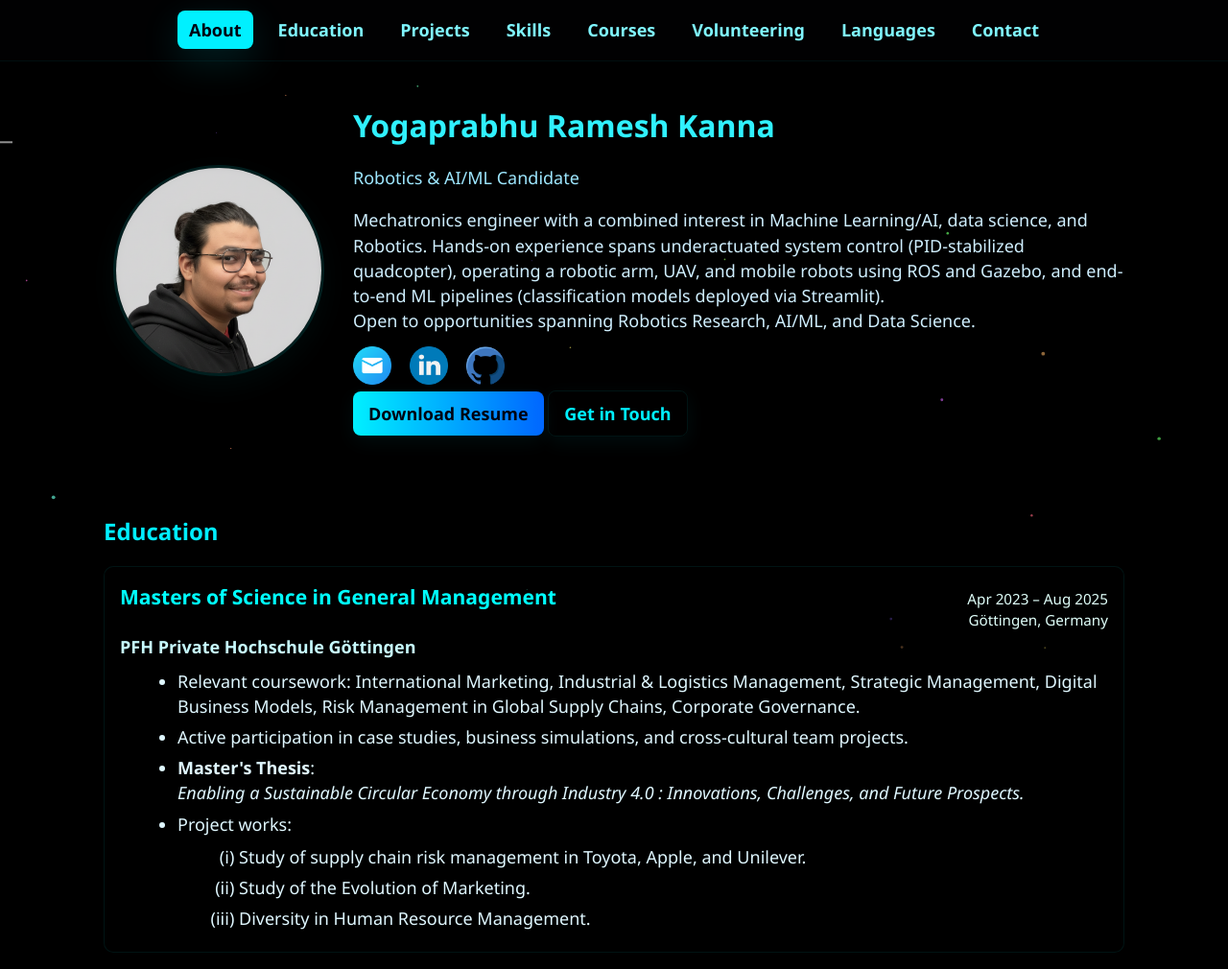
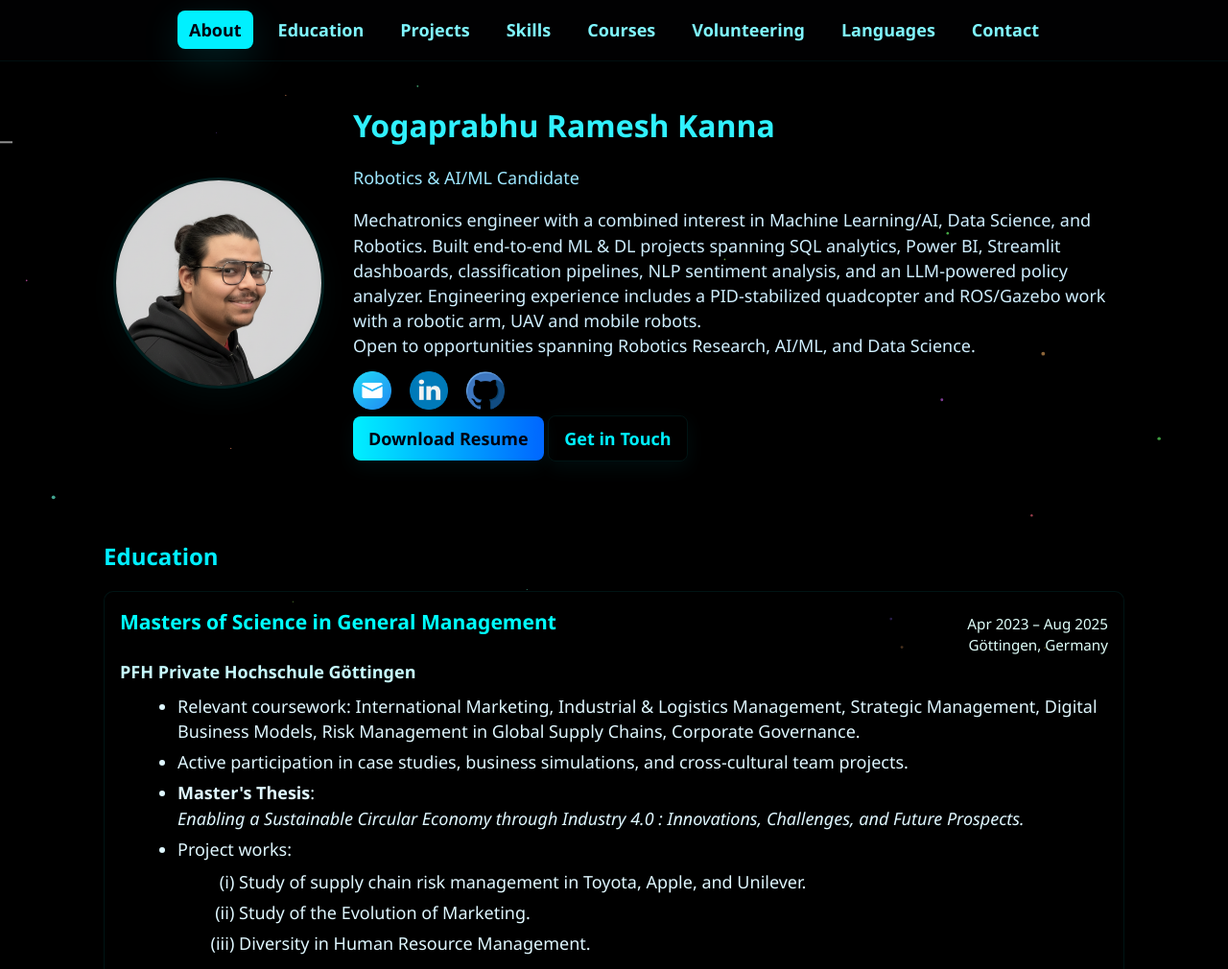
Before and after one commit to SyberSage/Portfolio, a plain HTML site: page index.html in a window 1280 px wide. Shown: the top 1010 px of the page at 96% size. Drawn offline with Linux system fonts and the light colour scheme.

```diff
--- a/index.html
+++ b/index.html
@@ -41,10 +41,10 @@
           <p class="tagline fade-in-elem">Robotics & AI/ML Candidate</p>
 
           <p class="summary fade-in-elem">
-            Mechatronics engineer with a combined interest in Machine Learning/AI, data science, and Robotics.
-            Hands-on experience spans underactuated system control (PID-stabilized quadcopter), operating a robotic
-            arm, UAV, and mobile robots using ROS and Gazebo, and end-to-end ML pipelines (classification models
-            deployed via Streamlit).
+            Mechatronics engineer with a combined interest in Machine Learning/AI, Data Science, and Robotics.
+            Built end-to-end ML & DL projects spanning SQL analytics, Power BI, Streamlit dashboards, classification pipelines,
+            NLP sentiment analysis, and an LLM-powered policy analyzer. Engineering experience includes a PID-stabilized quadcopter and
+            ROS/Gazebo work with a robotic arm, UAV and mobile robots.
             <br>Open to opportunities spanning Robotics Research, AI/ML, and Data Science.
           </p>
           <div class="dot fade-in-elem">
```
